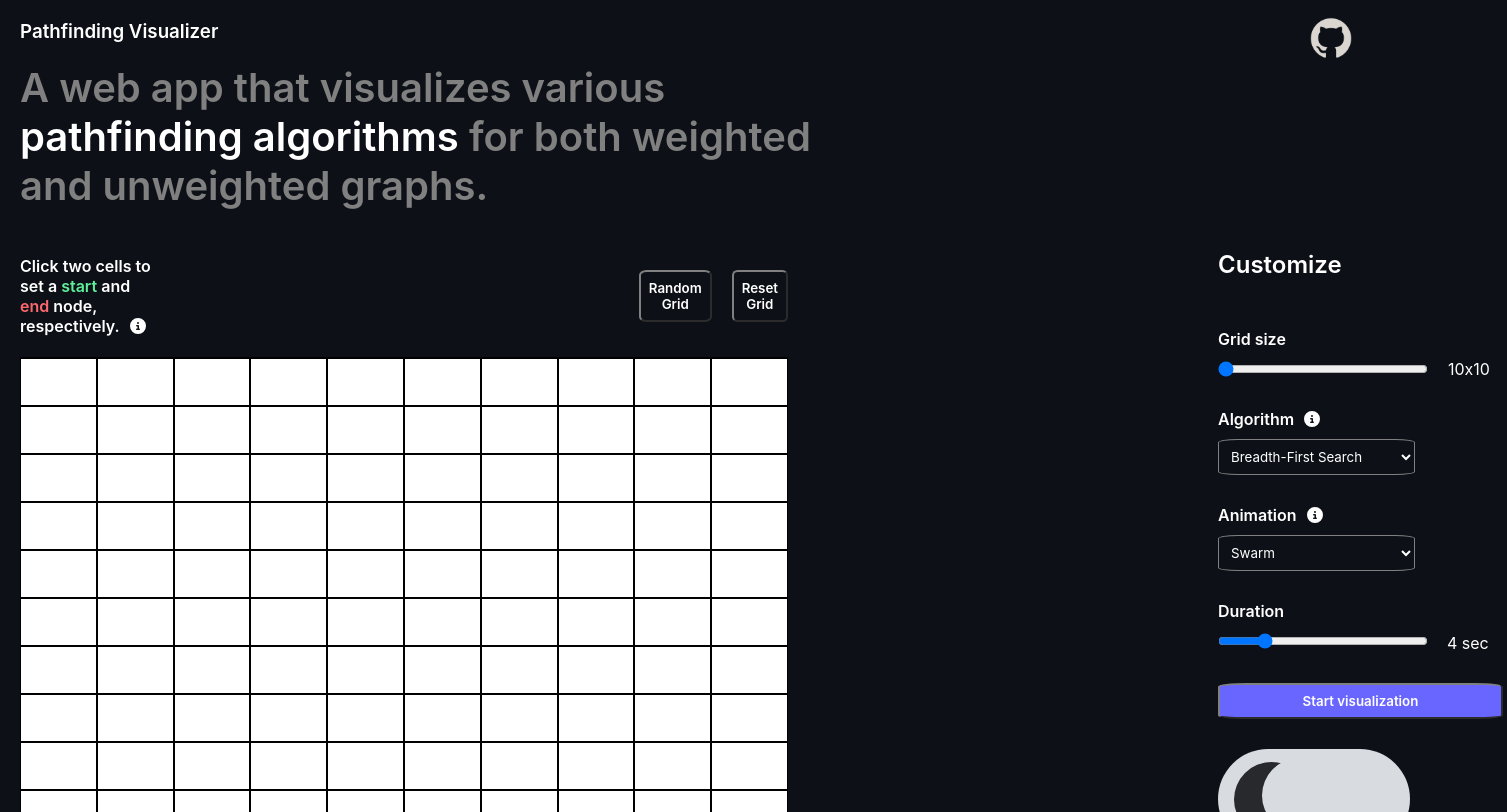
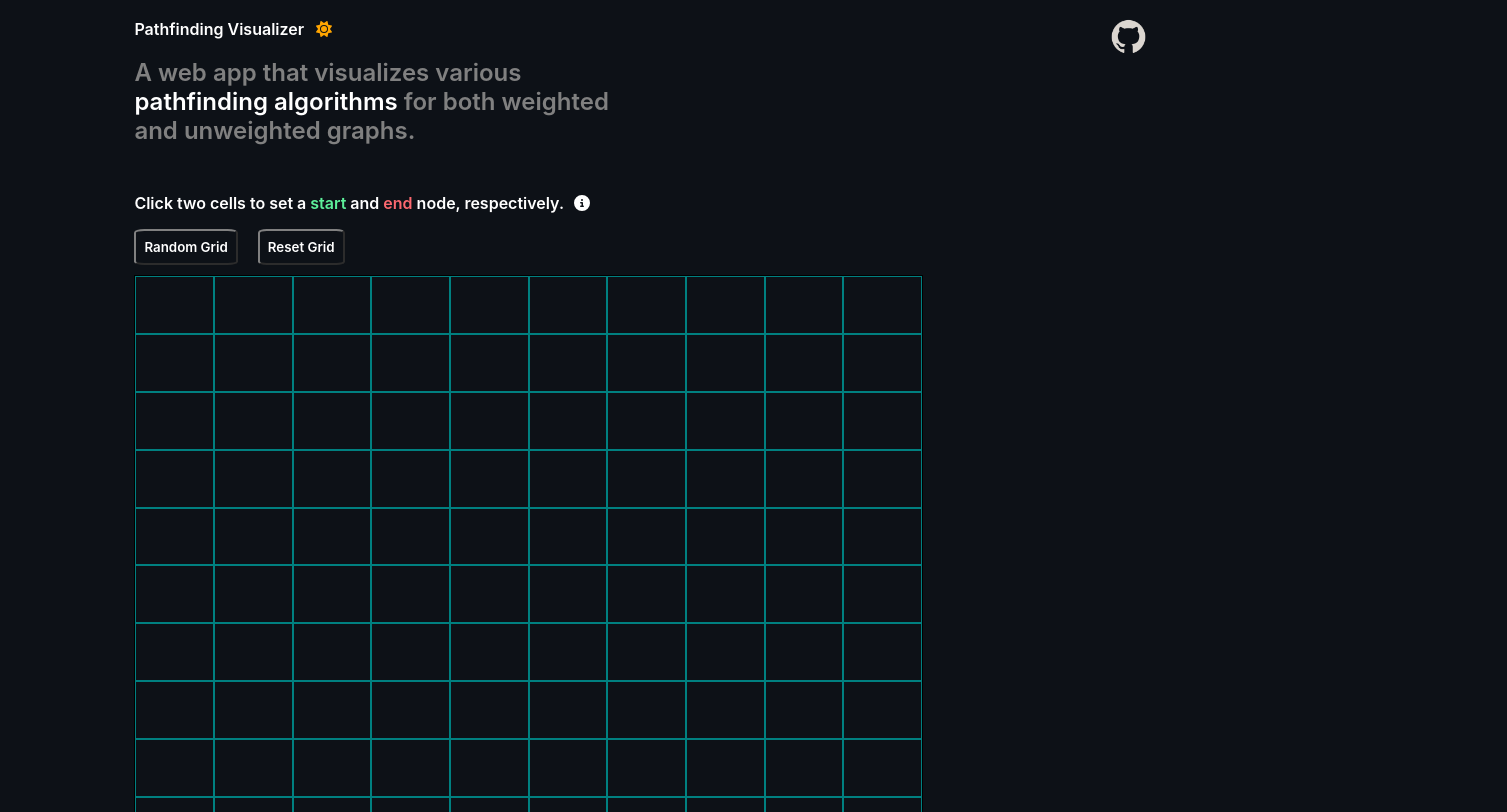
Before and after one commit to ASong5/Pathfinding-Visualizer, a React (Create React App) app: page / in a window 1280 px wide. Shown: the top 812 px of the page, 1507 px wide, since content can reach past the window. Built offline with nearby package versions, Linux system fonts and the light colour scheme.

Commit message:
made css slightly more responsive - still not great; changed grid/node color depending on dark-mode state; changed dark-mode toggle to icon

```diff
--- a/src/App.css
+++ b/src/App.css
@@ -5,81 +5,83 @@
   --link-hover: rgb(24, 94, 82);
 }
 
-.link{
+@media only screen and (max-width: 1357px) {
+  .heading h3{
+    font-size: 1rem;
+  }
+  .sub-heading h1{
+    font-size: 1.5rem;
+  }
+}
+
+
+.link {
   text-decoration: none;
 }
 
-.link:visited{
+.link:visited {
   color: white;
 }
 
-.link:hover{
-  color: #8AB4F8;
+.link:hover {
+  color: #8ab4f8;
   text-decoration: underline;
 }
-
 
 .App {
   display: flex;
   flex-direction: column;
+
 }
 
-.body-header {
+.app-container {
   display: flex;
   flex-direction: column;
-  width: 98%;
-  margin-left: 20px;
+  margin: 0vh 10.5vw 0vh 10.5vw;
 }
 
 .heading {
   display: flex;
   flex-direction: row;
-
-  width: 100%;
-  gap: 87%;
-  white-space: nowrap;
+  flex-basis: 2rem;
+  justify-content: space-between;
 }
 
 .sub-heading {
-  width: 100%;
   display: flex;
   flex-direction: column;
-  align-items: flex-start;
-
 }
 
-h1,
-h3 {
+.sub-heading  h1,
+.heading h3 {
   font-weight: 600;
   margin: 0;
 }
 
-h3 {
-  margin-top: 20px;
-  margin-bottom: 20px;
+.heading  h3,
+.gh-logo,
+.dark-gh-logo {
+  margin-top: 1.2rem;
+  margin-bottom: 1.2rem;
 }
 
-h1 {
-  font-size: 2.5em;
+.heading h3 {
+  margin-top: 1.2rem;
 }
 
-.logo-container{
-  display: flex;
-  align-self: flex-end;
+.gh-logo,
+.dark-gh-logo {
+  height: 0;
+  min-height: 60%;
+  max-height: 80%;
 }
 
-.logo,
-.dark-logo {
-  max-width: 42px;
-  flex-shrink: 0;
-}
-
-.dark-logo {
+.dark-gh-logo {
   filter: invert(100%) !important;
 }
 
 .dark-mode {
-  background-color: #0D1117;
+  background-color: #0d1117;
   color: white;
 }
 
--- a/src/App.js
+++ b/src/App.js
@@ -1,5 +1,7 @@
 import { useEffect, useState } from "react";
 import "./App.css";
+import { FontAwesomeIcon } from "@fortawesome/react-fontawesome";
+import { faMoon, faSun } from "@fortawesome/free-solid-svg-icons";
 import { Grid } from "./Grid";
 
 const path = process.env.PUBLIC_URL;
@@ -17,18 +19,33 @@ function App() {
   });
 
   return (
-    <div className={`App ${isDarkMode}`}>
-      <div className="body-header">
+    <div className={"App"}>
+      <div className="app-container">
         <div className="heading">
-          <h3>Pathfinding Visualizer</h3>
-          <div className="logo-container">
+          <h3>
+            Pathfinding Visualizer{" "}
+            <span
+              onClick={handleDarkModeInputChange}
+              style={{ cursor: "pointer", marginLeft: "0.5rem" }}
+              hidden={isDarkMode ? false : true}
+            >
+              <FontAwesomeIcon icon={faSun} color="orange"></FontAwesomeIcon>
+            </span>
+            <span
+              onClick={handleDarkModeInputChange}
+              style={{ cursor: "pointer", marginLeft: "0.5rem" }}
+              hidden={isDarkMode ? true : false}
+            >
+              <FontAwesomeIcon icon={faMoon} color="black"></FontAwesomeIcon>
+            </span>
+          </h3>
+
           <a href="https://github.com/ASong5">
             <img
-                className={isDarkMode ? "dark-logo" : "logo"}
+              className={isDarkMode ? "dark-gh-logo" : "gh-logo"}
               src={path + logo}
             ></img>
           </a>
-          </div>
         </div>
         <div className="sub-heading">
           <h1 style={{ color: "grey" }}>
@@ -38,7 +55,7 @@ function App() {
               <a
                 className="link"
                 href="https://en.wikipedia.org/wiki/Pathfinding"
-                style={{color: isDarkMode ? "white" : "black"}}
+                style={{ color: isDarkMode ? "white" : "black" }}
               >
                 pathfinding algorithms
               </a>
@@ -48,12 +65,9 @@ function App() {
             and unweighted graphs.
           </h1>
         </div>
-        <div>
         <Grid
-            handleDarkModeInputChange={handleDarkModeInputChange}
           isDarkMode={isDarkMode}
         ></Grid>
-        </div>
       </div>
     </div>
   );
--- a/src/Grid.css
+++ b/src/Grid.css
@@ -1,59 +1,53 @@
-.toggle-dark-mode {
-  display: flex;
-  width: 200px;
-}
-
-.dark-mode-label {
-  position: absolute;
-  width: 15%;
-  height: 100px;
-  background-color: var(--light);
-  border-radius: 50px;
-  cursor: pointer;
-}
-
-.dark-mode-checkbox {
-  position: absolute;
-  display: none;
-}
-
-.dark-mode-slider {
-  position: absolute;
-  width: 100%;
-  height: 100%;
-  border-radius: 50px;
-  transition: 0.3s;
-  z-index: 1;
-}
-
-.dark-mode-checkbox:checked ~ .dark-mode-slider {
-  background-color: var(--dark);
-}
-
-.dark-mode-slider::before {
-  content: "";
-  position: absolute;
-  top: 13px;
-  left: 16px;
-  width: 75px;
-  height: 75px;
-  border-radius: 50%;
-  box-shadow: inset 28px -4px 0px 0px var(--dark);
-  background-color: var(--light);
-  transition: 0.3s;
-}
-
-.dark-mode-checkbox:checked ~ .dark-mode-slider::before {
-  transform: translateX(180px);
-  background-color: orange;
-  box-shadow: none;
-}
-
 .parent-container {
   display: flex;
   flex-direction: row;
-  gap: 420px;
-  /* gap:50px; */
+  align-items: baseline;
+  justify-content: space-between;
+  width: 100%;
+  gap: 3rem;
+  margin-top: 2rem;
+}
+
+@media only screen and (max-width: 1300px) {
+  .parent-container {
+    flex-direction: column;
+  }
+  .menu {
+    flex-direction: row;
+    flex-wrap: wrap;
+  }
+}
+
+@media only screen and (max-width: 1432px) {
+  .caption-text {
+    width: 80%;
+  }
+  .grid-caption {
+    flex-direction: column;
+  }
+}
+
+@media only screen and (max-width: 1220px) {
+  .caption-text {
+    width: 100%;
+  }
+}
+
+@media only screen and (max-width: 738px) {
+  .caption-text {
+    width: 80%;
+  }
+}
+
+@media only screen and (max-width: 473px) {
+  .caption-text {
+    width: 100%;
+  }
+}
+@media only screen and (max-width: 378px) {
+  .caption-text {
+    width: 80%;
+  }
 }
 
 .grid-container button,
@@ -67,11 +61,12 @@
   border-color: grey;
   border-width: px;
   padding: 8px;
+  cursor: pointer;
 }
 
 .algo-menu > select,
 .animation-menu > select {
-  width: 197px;
+  width: 100%;
 }
 
 .info-icon {
@@ -82,9 +77,7 @@
 .menu {
   display: flex;
   flex-direction: column;
-  margin-left: 10px;
-  gap: 30px;
-  margin-top: 20px;
+  gap: 2rem;
 }
 
 .menu label {
@@ -96,17 +89,25 @@
   font-weight: 600;
 }
 
-.size-slider {
+@media only screen and (max-width: 1300px) {
+  .menu {
+    flex-direction: row;
+    align-items: center;
+    justify-content: space-between;
+  }
+}
+
+.size-slider, .duration-slider{
   display: flex;
   flex-direction: row;
   flex-wrap: nowrap;
 }
 
-#size_slider,
+/* #size_slider,
 #animation_time_slider {
-  margin-left: 0px;
-  width: 210px;
-}
+
+} */
+
 
 .size-slider > label,
 .duration-slider > label {
@@ -115,23 +116,24 @@
 
 .size-slider > input,
 .duration-slider > input {
-  width: 125px;
+  width: 75%;
   color: black;
 }
 
 .size-slider > label {
-  margin-left: 18px;
+  margin-left: 1rem;
 }
 
 .duration-slider > label {
-  margin-left: 17px;
+  margin-left: 1rem;
 }
 
 .grid-caption {
   display: flex;
-  margin-top: 30px;
-  gap: 485px;
   font-weight: 600;
+  overflow: hidden;
+  max-width: 100%;
+  justify-content: space-between;
 }
 
 .info-icon {
@@ -172,7 +174,7 @@
 
 .info-icon .tooltip-text-down {
   visibility: hidden;
-  width: 260px;
+  width: 300px;
   border-radius: 6px;
   padding: 5px 0px 5px 25px;
   position: absolute;
@@ -260,9 +262,9 @@ ol {
 .legend {
   display: flex;
   flex-direction: row;
-  gap: 60px;
-  margin-top: 30px;
-  align-items: center;
+  gap: 1.5rem;
+  margin-top: 0.5rem;
+  flex-wrap: wrap;
 }
 
 .legend-label {
@@ -297,46 +299,49 @@ ol {
   background-color: #73757a;
 }
 
-.grid {
-  background-color: white;
-}
-
 .grid-container {
   display: flex;
   flex-direction: column;
-  height: 100%;
   user-select: none;
-  position: relative;
-  gap: 5px;
+  gap: 10px;
+  width: 78%;
+  min-height: 100%;
 }
 
 .grid {
-  display: grid;
+  display: flex;
+  flex-direction: column;
   border: 1px solid black;
-  justify-content: center;
-  /* width: 90vh;
-  height: 90vh; */
-  width: 60vw;
-  height: 60vh;
+  box-sizing: border-box;
+  /* justify-content: center; */
+  flex-basis: 580px;
+  width: 100%;
+
+}
+
+.row {
+  display: flex;
+  flex-direction: row;
+  width: 100%;
+  height: 100%;
+}
+.node {
+  width: 100%;
+  height: 100%;
+  max-height: 100%;
   box-sizing: border-box;
 }
 
-.node {
-  background-color: white;
-  box-sizing: border-box;
-  border: 1px solid black;
-}
-
 .wall {
-  background-color: #87a9fc;
+  background-color: #87a9fc; /* use css custom properties in the future to allow user to select colour*/
 }
 
 .start {
-  background-color: #5ef19b;
+  background-color: #5ef19b; /* use css custom properties in the future to allow user to select colour*/
 }
 
 .end {
-  background-color: #fd686f;
+  background-color: #fd686f; /* use css custom properties in the future to allow user to select colour*/
 }
 
 @keyframes visited-color-animation-fade {
@@ -389,19 +394,19 @@ ol {
     transform: scale(1.1);
   }
   100% {
-    background-color: violet;
+    background-color: #8308ff;
     transform: scale(1);
   }
 }
 
 .visited-swarm {
-  background-color: violet;
+  background-color: #8308ff;
   animation-duration: var(--animationTime);
   animation-name: visited-color-animation-swarm;
 }
 
 .visited-fade {
-  background-color: violet;
+  background-color: #8308ff;
   animation-duration: var(--animationTime);
   animation-name: visited-color-animation-fade;
 }
--- a/src/Grid.js
+++ b/src/Grid.js
@@ -1,7 +1,7 @@
 import React, { useEffect, useState } from "react";
 import Node from "./Node";
 import { FontAwesomeIcon } from "@fortawesome/react-fontawesome";
-import { faInfoCircle } from "@fortawesome/free-solid-svg-icons";
+import { faInfoCircle} from "@fortawesome/free-solid-svg-icons";
 import { runAlgo } from "./utils/algorithms";
 import "./Grid.css";
 
@@ -66,7 +66,7 @@ const resizeGrid = (grid, newGridSize) => {
   return [newGrid, isStart, isEnd];
 };
 
-export const Grid = ({handleDarkModeInputChange}) => {
+export const Grid = ({isDarkMode}) => {
   const [grid, setGrid] = useState(createEmptyGrid(DEFAULT_GRID_SIZE));
   const [gridSize, setGridSize] = useState(DEFAULT_GRID_SIZE);
   const [isMouseDown, setIsMouseDown] = useState(false);
@@ -408,6 +408,7 @@ export const Grid = ({handleDarkModeInputChange}) => {
         onMouseUp={handleMouseUp}
       >
         <div className="grid-caption">
+          <div className="caption-text">
           <p>
             Click two cells to set a{" "}
             <span style={{ color: "#5ef19b" }}>start</span> and{" "}
@@ -427,6 +428,7 @@ export const Grid = ({handleDarkModeInputChange}) => {
               </span>
             </span>
           </p>
+          </div>
           <div className="grid-caption-buttons">
             <div>
               <button
@@ -453,16 +455,16 @@ export const Grid = ({handleDarkModeInputChange}) => {
         <div
           className="grid"
           style={{
-            gridTemplateColumns: `repeat(${gridSize}, 1fr)`,
-            gridTemplateRows: `repeat(${gridSize}, 1fr)`,
+            // gridTemplateColumns: `repeat(auto-fill, minmax(65px, 1fr))`,
+            backgroundColor: `${isDarkMode ? "#0D1117" : "white"}`,
             pointerEvents: `${!visualizationRunning ? "auto" : "none"}`,
           }}
         >
           {grid.map((row, rowIndex) => (
-            <div key={rowIndex} className="row">
+            <div className="row" key={rowIndex}>
               {row.map((node, colIndex) => (
                 <Node
-                  key={rowIndex - colIndex}
+                  key={rowIndex * gridSize + colIndex} // Change the key calculation
                   start={node.isStart}
                   end={node.isEnd}
                   gridSize={gridSize}
@@ -474,6 +476,7 @@ export const Grid = ({handleDarkModeInputChange}) => {
                   animationType={animationType}
                   onClick={() => handleNodeClick(rowIndex, colIndex)}
                   onMouseEnter={() => handleNodeDrag(rowIndex, colIndex)}
+                  isDarkMode={isDarkMode}
                 />
               ))}
             </div>
@@ -609,16 +612,6 @@ export const Grid = ({handleDarkModeInputChange}) => {
             {!visualizationRunning ? "Start visualization" : "Running..."}
           </button>
         </div>
-        <div className="toggle-dark-mode">
-          <label className="dark-mode-label">
-            <input
-              className="dark-mode-checkbox"
-              type="checkbox"
-              onChange={handleDarkModeInputChange}
-            />
-            <span className="dark-mode-slider" />
-          </label>
-        </div>
       </div>
     </div>
   );
--- a/src/Node.js
+++ b/src/Node.js
@@ -10,10 +10,10 @@ const Node = (props) => {
     isShortest,
     onClick,
     onMouseEnter,
-    gridSize,
     weight,
     setAnimationCount,
     animationType,
+    isDarkMode
   } = props;
 
   let classes = "node";
@@ -75,11 +75,11 @@ const Node = (props) => {
       onClick={onClick}
       onMouseEnter={onMouseEnter}
       style={{
-        width: `calc(60vw / ${gridSize})`,
-        height: `calc(60vh / ${gridSize})`,
-        display: "flex",
-        justifyContent: "center",
-        alignItems: "center",
+        border: `${isDarkMode ? "1px solid teal" : "1px solid #0D1117"}`
+        // width: `calc(60vw / ${gridSize})`,
+        // height: `calc(60vh / ${gridSize})`,
+        // justifyContent: "center",
+        // alignItems: "center",
       }}
     >
       {weight > 0 ? `${weight}` : ""}
```
Lines whose indentation alone changed are shown as unchanged.
